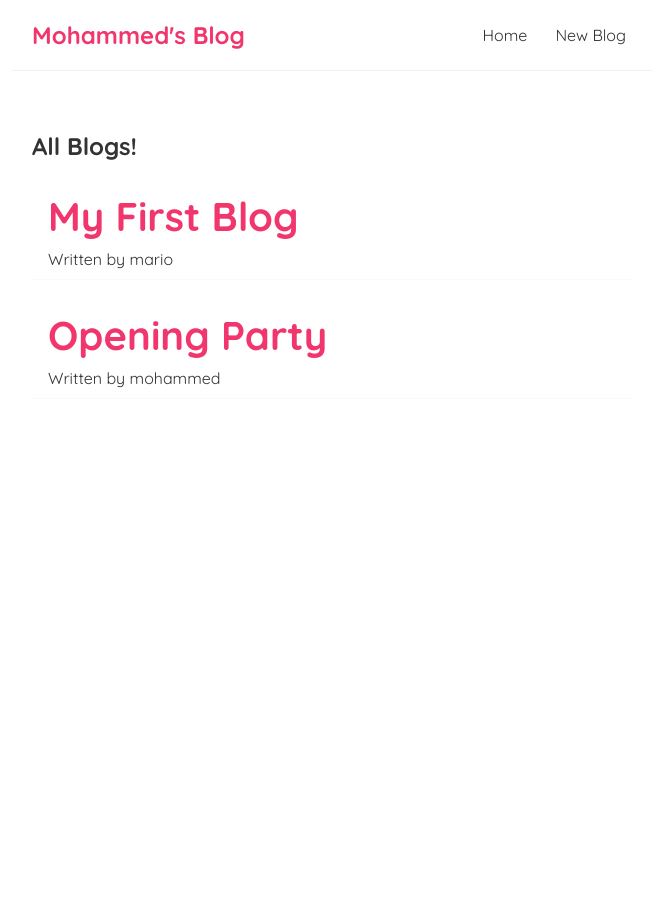
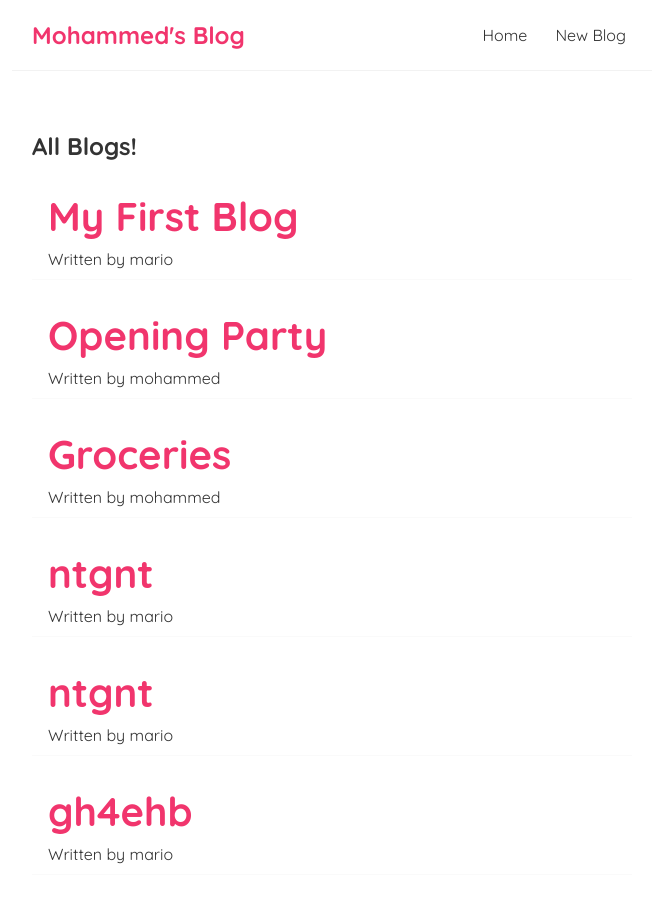
Before and after one commit to mo-codes1/React-Blog, a React (Create React App) app in the folder dojo-blog/: page / in a window 1280 px wide. Shown: the top 902 px of the page, without its empty margins (308-964 px from the left). Before the commit the page ends 800 px from the top, so only its background shows below. Built offline with nearby package versions, Linux system fonts and the light colour scheme; data requests are answered from the project's data file.

Commit message:
added POST request

```diff
--- a/dojo-blog/data/db.json
+++ b/dojo-blog/data/db.json
@@ -11,7 +11,30 @@
       "body": "Why do we use it?\nIt is a long established fact that a reader will be distracted",
       "author": "mohammed",
       "id": 2
+    },
+    {
+      "title": "Groceries",
+      "body": "Milk, Eggs, Cereal",
+      "author": "mohammed",
+      "id": 3
+    },
+    {
+      "title": "ntgnt",
+      "body": "ntntnt",
+      "author": "mario",
+      "id": 4
+    },
+    {
+      "title": "ntgnt",
+      "body": "ntntnt",
+      "author": "mario",
+      "id": 5
+    },
+    {
+      "title": "gh4ehb",
+      "body": "rhbhr",
+      "author": "mario",
+      "id": 6
     }
-
   ]
 }
--- a/dojo-blog/src/Create.js
+++ b/dojo-blog/src/Create.js
@@ -4,16 +4,24 @@ const Create = () => {
   const[title, setTitle] = useState('');
   const[body, setBody] = useState('');
   const[author, setAuthor] = useState('mario');
+  const[isPending, setIsPending] = useState(false);
 
   const handleSubmit = (e) => {
     e.preventDefault();
     const blog = { title, body, author };
 
-    console.log(blog);
 
+    setIsPending(true);
+
+    fetch('http://localhost:8000/blogs', {
+      method: 'POST',
+      headers: { "Content-Type": "application/json"},
+      body: JSON.stringify(blog)
+    }).then(() => {
+      console.log('new blog added')
+      setIsPending(false);
+    })
   }
-
-
 
   return (
     <div className="create">
@@ -40,10 +48,8 @@ const Create = () => {
           <option value="mario">mario</option>
           <option value="mohammed">mohammed</option>
         </select>
-        <button>Add Blog</button>
-        <p> { title } </p>
-        <p> { body } </p>
-        <p> { author } </p>
+        { !isPending && <button>Add Blog</button> }
+        { isPending && <button disabled>Adding Blog...</button> }
       </form>
     </div>
   );
```
